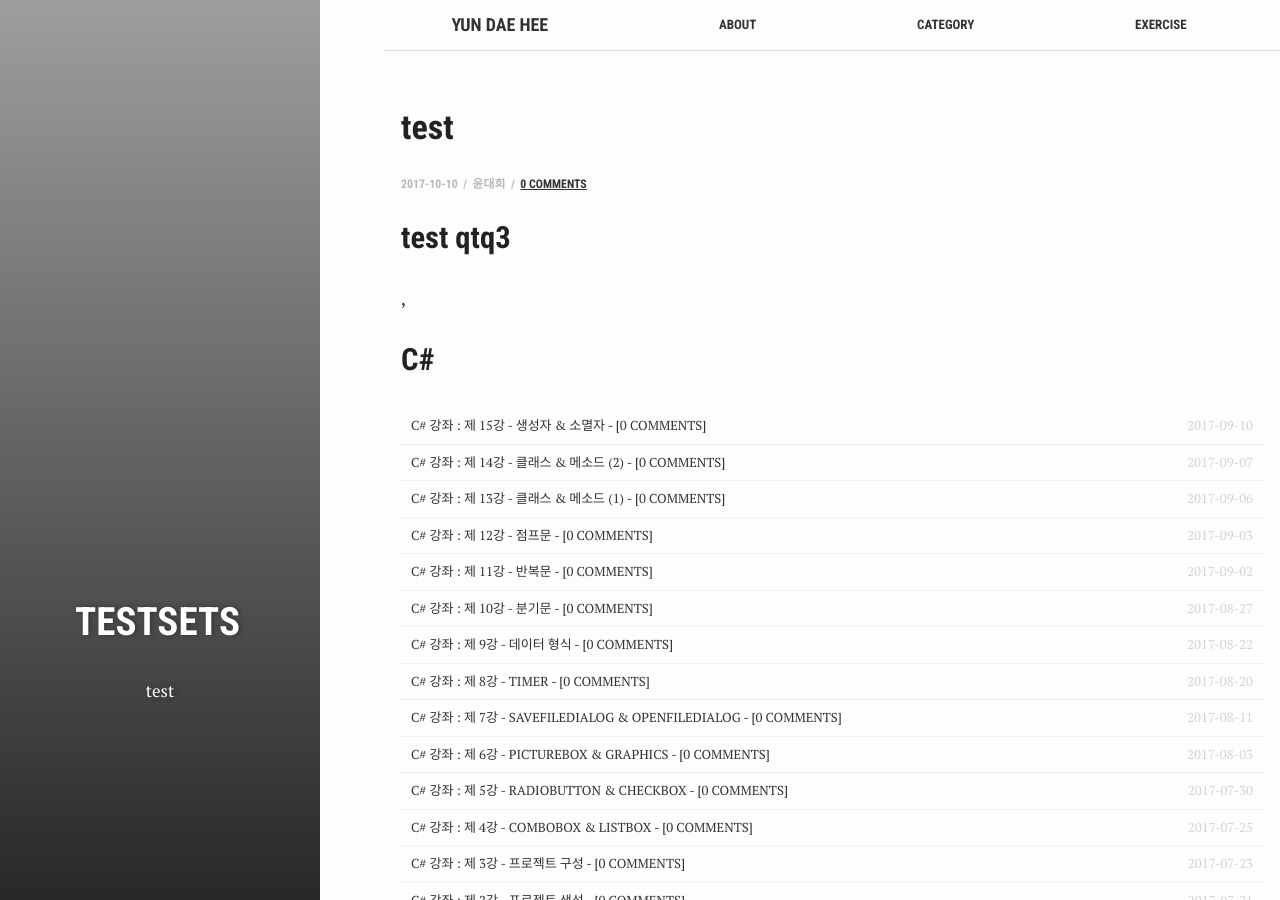
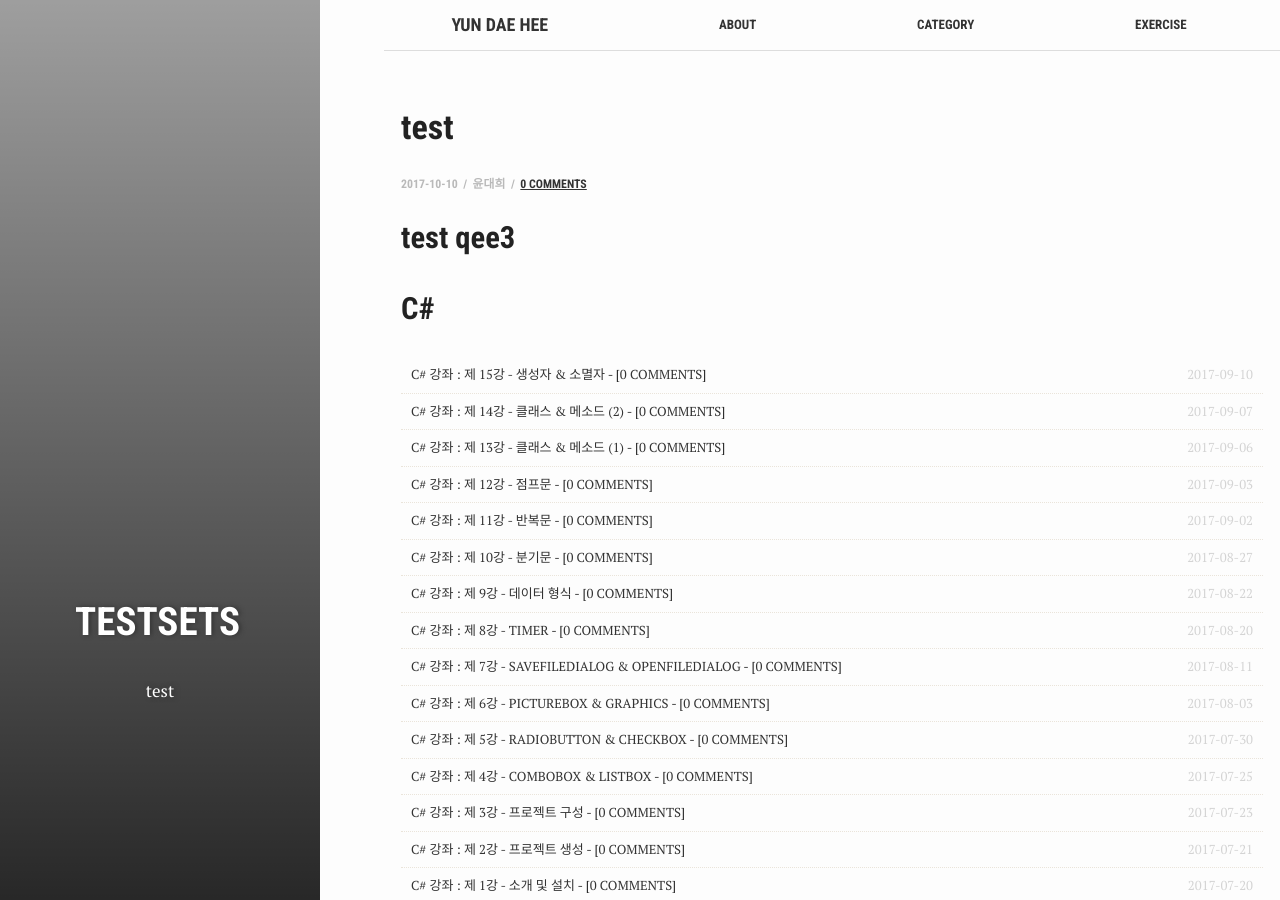
Before and after one commit to test076923/test076923.github.io, a Jekyll site: the page built from _posts/2017-10-10-ssstest.md, in a window 1280 px wide and 900 px high. Built offline with Jekyll 4.4.1, drawn with Linux system fonts in a browser that asks for light colours; comment, search, counter and statistics services are not loaded.

Commit message:
Update 2017-10-10-ssstest.md

```diff
--- a/_posts/2017-10-10-ssstest.md
+++ b/_posts/2017-10-10-ssstest.md
@@ -11,14 +11,12 @@ tags: ['testsets']
 author: 윤대희
 ---
 
-## test qtq3 ##
+## test qee3 ##
 
 {% for category in site.categories %}
     {% assign cate = category | first %}
 
 {% endfor %}
-
-{{ cate[0] }}, {{ cate[1] }}
 
 {% for tag in site.tags %}
   {% assign t = tag | first %}
@@ -29,7 +27,6 @@ author: 윤대희
 <h2 class="category-key" id="{{ t | downcase }}">{{ t | capitalize }}</h2>
 
   {% endif %}
-
 
   <ul class="year">
   {% for post in posts %}
```
